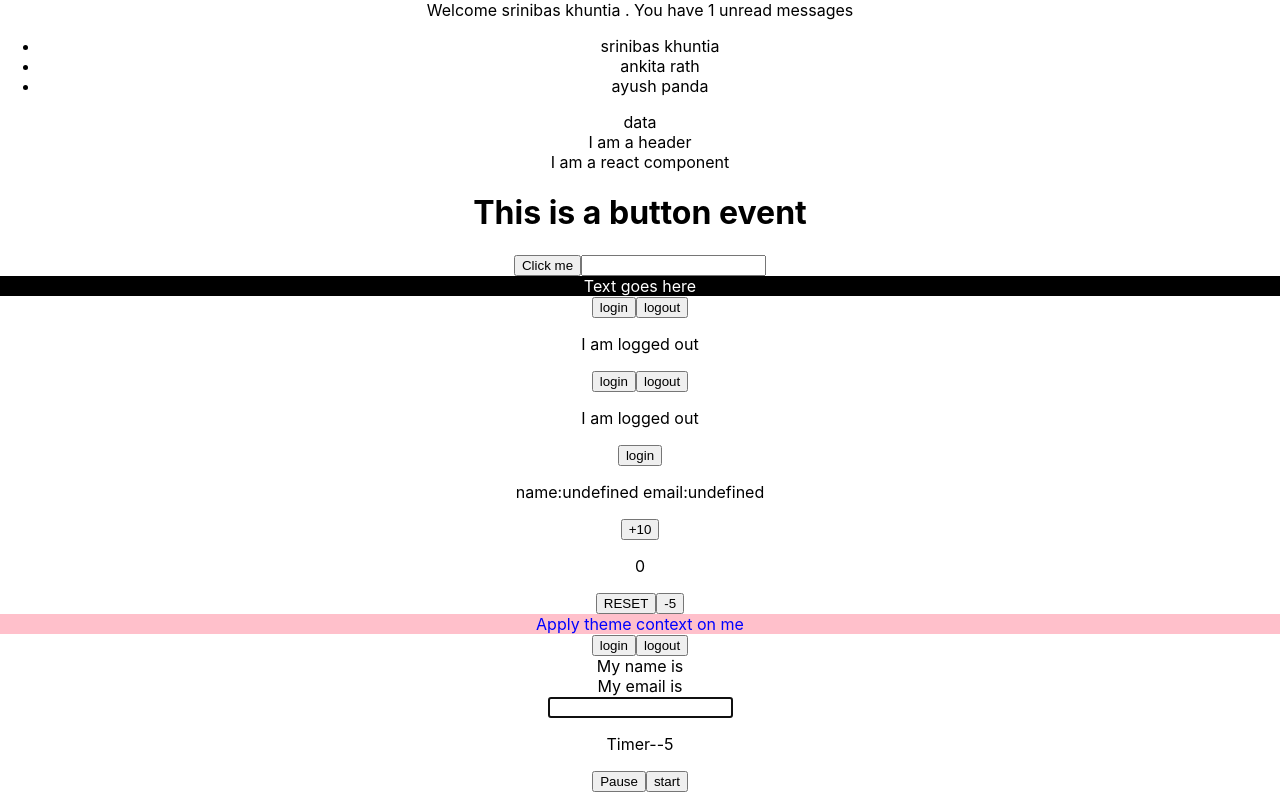
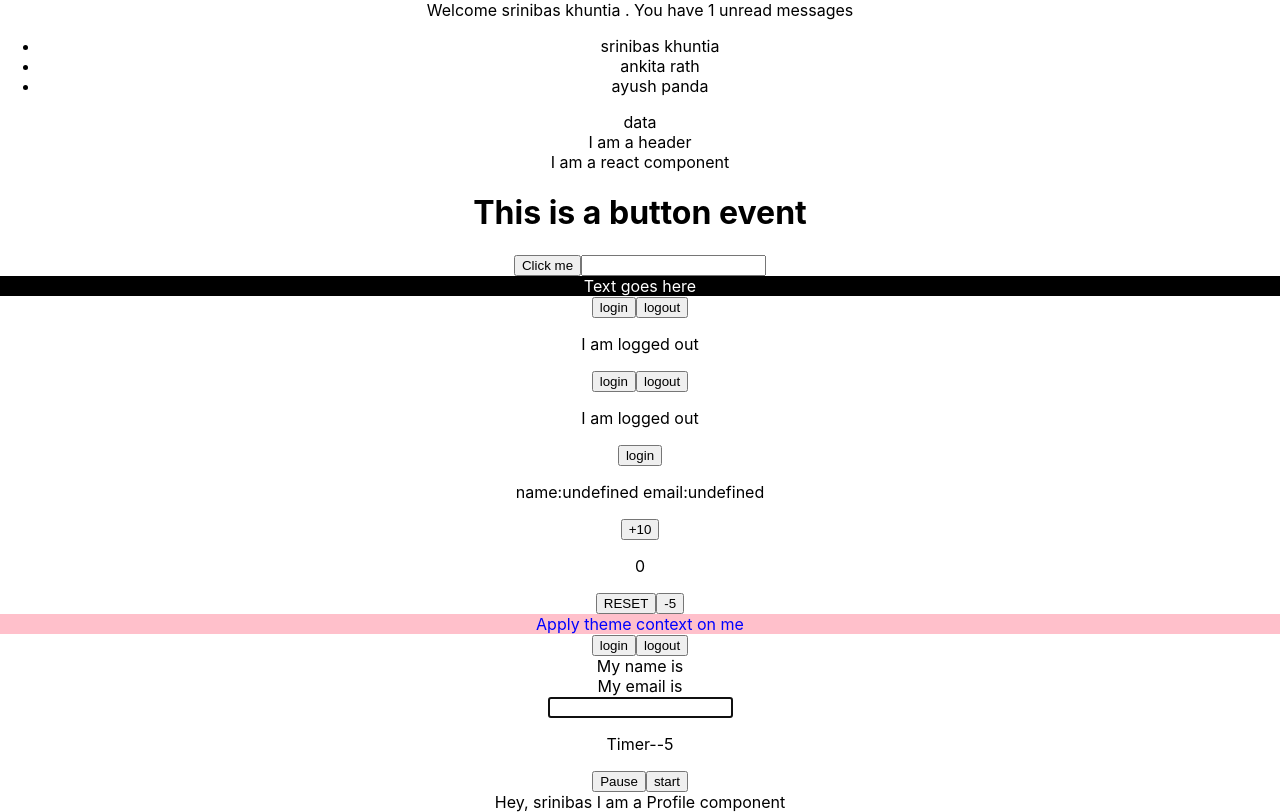
Before and after one commit to srinibas39/typescript, a React (Create React App) app: page / in a window 1280 px wide. Built offline with nearby package versions, Linux system fonts and the light colour scheme.

Commit message:
profile component

```diff
--- a/src/App.tsx
+++ b/src/App.tsx
@@ -1,4 +1,6 @@
 import "./App.css";
+import { Private } from "./Component Prop/Private";
+import { Profile } from "./Component Prop/profile";
 import { AuthCon } from "./components/AuthCon";
 import { Button } from "./components/Button";
 import { DomRef } from "./components/DomRef";
@@ -46,6 +48,7 @@ const App = () => {
       <AuthCon />
       <DomRef />
       <MutableRef/>
+      <Private isLoggedIn={true} component={Profile} />
     </div>
   );
 };
--- /dev/null
+++ b/src/Component Prop/Login.tsx
@@ -0,0 +1,4 @@
+
+export const Login=()=>{
+    return <div>Hey I am a Login component</div>
+}
--- /dev/null
+++ b/src/Component Prop/Private.tsx
@@ -0,0 +1,13 @@
+import { Component } from "react";
+import { Login } from "./Login";
+import {ProfileProp} from "./profile"
+
+
+type privateProps = {
+  isLoggedIn: boolean;
+  component: React.ComponentType<ProfileProp>;
+};
+
+export const Private = ({ isLoggedIn, component:Component }:privateProps) => {
+  return isLoggedIn ? <Component name="srinibas" /> : <Login />;
+};
--- /dev/null
+++ b/src/Component Prop/profile.tsx
@@ -0,0 +1,7 @@
+export type ProfileProp = {
+  name: string;
+};
+
+export const Profile = ({ name }:ProfileProp) => {
+  return <div>Hey, {name} I am a Profile component</div>;
+};
```
